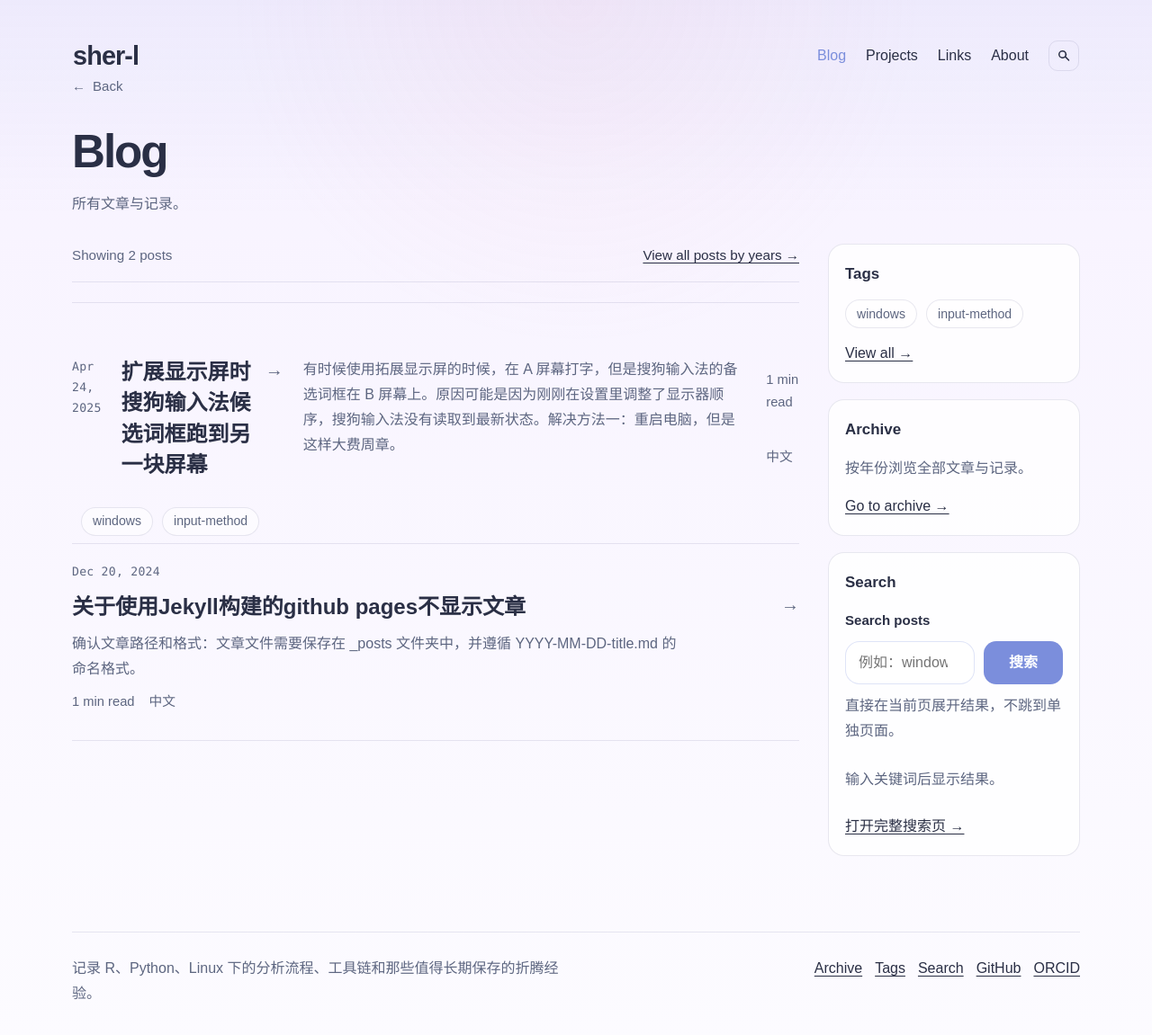
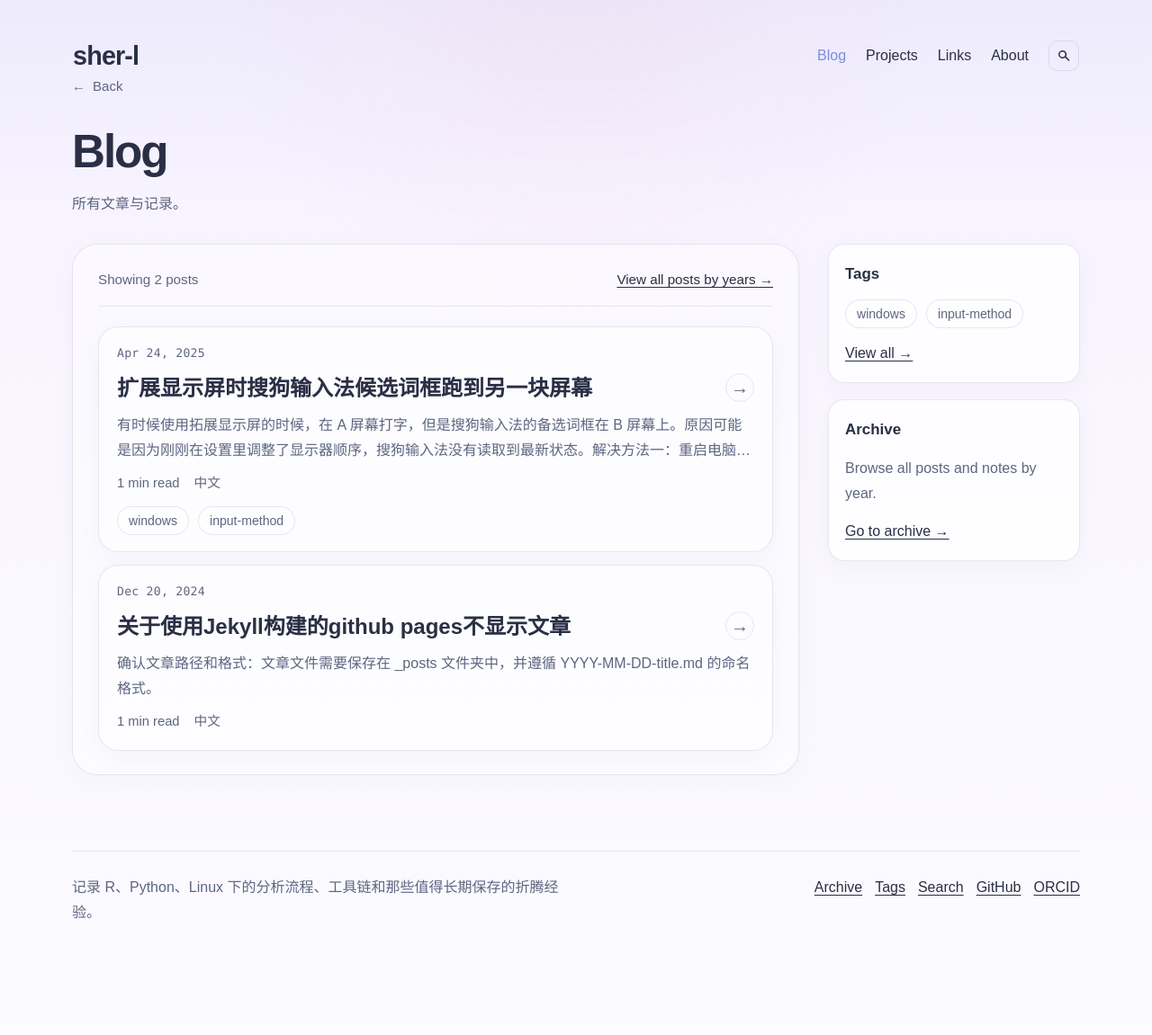
Before and after one commit to sher-l/sher-l.github.io, a Jekyll site: the page built from blog.md, in a window 1280 px wide and 1161 px high. Shown: the top 1151 px of the window at 90% size. Built offline with Jekyll 4.4.1, drawn with Linux system fonts in a browser that asks for light colours.

Commit message:
Align inner pages with home layout

```diff
--- a/_includes/post-list.html
+++ b/_includes/post-list.html
@@ -31,8 +31,8 @@
             {% endif %}
           </div>
           <div class="post-card-side-home">
-            <a class="post-card-jump-home" href="{{ post.url | relative_url }}" aria-label="{{ post.title }}">
-              <span class="post-card-arrow">→</span>
+            <a class="post-card-jump post-card-jump-home" href="{{ post.url | relative_url }}" aria-label="{{ post.title }}">
+              <span class="post-card-arrow">&rarr;</span>
             </a>
             <div class="post-card-stats post-card-stats-home">
               <span>{{ reading_minutes }} min read</span>
@@ -43,27 +43,31 @@
       </article>
     {% else %}
       <article class="post-card">
-        <a class="post-card-link" href="{{ post.url | relative_url }}">
+        <div class="post-card-shell">
           <div class="post-card-main">
             <time class="post-card-date" datetime="{{ post.date | date_to_xmlschema }}">{{ post.date | date: "%b %-d, %Y" }}</time>
-            <div class="post-card-head">
-              <h3>{{ post.title }}</h3>
-              <span class="post-card-arrow">→</span>
+            <div class="post-card-title-row">
+              <a class="post-card-title-link" href="{{ post.url | relative_url }}">
+                <h3>{{ post.title }}</h3>
+              </a>
+              <a class="post-card-jump" href="{{ post.url | relative_url }}" aria-label="{{ post.title }}">
+                <span class="post-card-arrow">&rarr;</span>
+              </a>
             </div>
-            <p>{{ post.excerpt | strip_html | strip_newlines | truncate: 132 }}</p>
+            <p>{{ post.excerpt | strip_html | strip_newlines | truncate: 180 }}</p>
             <div class="post-card-stats">
               <span>{{ reading_minutes }} min read</span>
               <span>中文</span>
             </div>
-            <div class="post-card-meta">
-              {% if post.categories and post.categories != empty %}
+            {% if post.categories and post.categories != empty %}
+              <div class="post-card-meta">
                 {% for category in post.categories %}
                   <a href="{{ '/tags/' | relative_url }}#{{ category | slugify }}"><span>{{ category }}</span></a>
                 {% endfor %}
-              {% endif %}
-            </div>
+              </div>
+            {% endif %}
           </div>
-        </a>
+        </div>
       </article>
     {% endif %}
   {% endfor %}
--- a/_layouts/blog.html
+++ b/_layouts/blog.html
@@ -3,7 +3,7 @@ layout: default
 ---
 
 <section class="collection-shell">
-  <a class="back-link" href="{{ '/' | relative_url }}">Back</a>
+  <a class="back-link" href="{{ '/' | relative_url }}" data-back-link>Back</a>
 
   <header class="collection-head" id="content-header">
     <h1>{{ page.title }}</h1>
@@ -14,37 +14,26 @@ layout: default
 
   <div class="collection-grid">
     <section class="collection-main" id="content">
-      <div class="collection-summary">
-        <span>Showing {{ site.posts | size }} posts</span>
-        <a href="{{ '/archive/' | relative_url }}">View all posts by years →</a>
+      <div class="collection-panel">
+        <div class="collection-summary">
+          <span>Showing {{ site.posts | size }} posts</span>
+          <a href="{{ '/archive/' | relative_url }}">View all posts by years &rarr;</a>
+        </div>
+        {{ content }}
       </div>
-      {{ content }}
     </section>
 
     <aside class="collection-side" id="sidebar">
       <section class="side-block">
         <h2>Tags</h2>
         {% include tag-cloud.html %}
-        <a class="side-more" href="{{ '/tags/' | relative_url }}">View all →</a>
+        <a class="side-more" href="{{ '/tags/' | relative_url }}">View all &rarr;</a>
       </section>
 
       <section class="side-block">
         <h2>Archive</h2>
-        <p>按年份浏览全部文章与记录。</p>
-        <a class="side-utility" href="{{ '/archive/' | relative_url }}">Go to archive →</a>
-      </section>
-
-      <section class="side-block">
-        <h2>Search</h2>
-        {% include search-box.html
-          id="blog-search-input"
-          label="Search posts"
-          placeholder="例如：windows、jekyll、r"
-          hint="直接在当前页展开结果，不跳到单独页面。"
-          live=true
-          limit=4
-          results_compact=true
-          more_label="打开完整搜索页 →" %}
+        <p>Browse all posts and notes by year.</p>
+        <a class="side-utility" href="{{ '/archive/' | relative_url }}">Go to archive &rarr;</a>
       </section>
     </aside>
   </div>
--- a/_layouts/page.html
+++ b/_layouts/page.html
@@ -12,8 +12,9 @@ layout: default
 {% endif %}
 
 <article class="page-shell">
-  <a class="back-link" href="{{ back_url | relative_url }}">Back</a>
+  <a class="back-link" href="{{ back_url | relative_url }}" data-back-link>Back</a>
 
+  <div class="page-panel">
     <header class="page-head">
       <p class="page-eyebrow">{{ page.eyebrow | default: page.title }}</p>
       <h1>{{ page.title }}</h1>
@@ -25,4 +26,5 @@ layout: default
     <div class="page-content">
       {{ content }}
     </div>
+  </div>
 </article>
--- a/assets/css/style.css
+++ b/assets/css/style.css
@@ -339,8 +339,10 @@ img {
 .footer-meta a:focus-visible,
 .tag-cloud a:hover span,
 .tag-cloud a:focus-visible span,
-.post-card-link:hover h3,
-.post-card-link:focus-visible h3,
+.post-card-title-link:hover h3,
+.post-card-title-link:focus-visible h3,
+.post-card-title-link-home:hover h3,
+.post-card-title-link-home:focus-visible h3,
 .post-nav-card:hover strong,
 .post-nav-card:focus-visible strong,
 .toc-link:hover,
@@ -417,12 +419,14 @@ img {
 .side-block,
 .toc-card {
   border-radius: 18px;
+  box-shadow: var(--shadow);
 }
 
 .post-nav-card {
   border: 1px solid var(--line);
   border-radius: 14px;
-  background: transparent;
+  background: rgba(255, 255, 255, 0.42);
+  box-shadow: var(--shadow);
 }
 
 .info-panel {
@@ -504,6 +508,11 @@ img {
   margin-top: 30px;
 }
 
+.page-panel .page-head,
+.article-panel .article-header {
+  margin-top: 0;
+}
+
 .collection-head h1,
 .page-head h1,
 .article-header h1 {
@@ -539,6 +548,21 @@ img {
 .reading-main,
 .page-content {
   min-width: 0;
+}
+
+.collection-panel,
+.page-panel,
+.article-panel {
+  padding: 26px 28px;
+  border: 1px solid var(--line);
+  border-radius: 28px;
+  background: rgba(255, 255, 255, 0.42);
+  box-shadow: var(--shadow);
+}
+
+.page-panel,
+.article-panel {
+  margin-top: 30px;
 }
 
 .collection-summary {
@@ -598,6 +622,12 @@ img {
   font-size: 0.94rem;
   border: 0;
   background: transparent;
+  cursor: pointer;
+}
+
+.back-link:hover,
+.back-link:focus-visible {
+  color: var(--accent);
 }
 
 .back-link::before {
@@ -831,28 +861,29 @@ img {
 .post-card-list {
   display: flex;
   flex-direction: column;
-  gap: 0;
-  border-top: 1px solid var(--line);
+  gap: 14px;
+  border-top: 0;
 }
 
 .post-card {
-  border-bottom: 1px solid var(--line);
+  border-bottom: 0;
 }
 
-.post-card-link {
+.post-card-shell {
   display: flex;
-  justify-content: space-between;
   gap: 22px;
-  padding: 20px 0;
-  border: 0;
-  border-radius: 0;
-  background: transparent;
-  transition: color 0.2s ease;
+  padding: 18px 20px;
+  border: 1px solid var(--line);
+  border-radius: 22px;
+  background: rgba(255, 255, 255, 0.46);
+  box-shadow: var(--shadow);
+  transition: border-color 0.2s ease, background 0.2s ease, color 0.2s ease;
 }
 
-.post-card-link:hover,
-.post-card-link:focus-visible {
-  background: transparent;
+.post-card-shell:hover,
+.post-card-shell:focus-within {
+  border-color: var(--line-strong);
+  background: rgba(255, 255, 255, 0.58);
 }
 
 .post-card-list-home {
@@ -889,8 +920,12 @@ img {
   gap: 10px;
 }
 
+.post-card-title-link:hover h3,
+.post-card-title-link:focus-visible h3,
 .post-card-title-link-home:hover h3,
 .post-card-title-link-home:focus-visible h3,
+.post-card-jump:hover,
+.post-card-jump:focus-visible,
 .post-card-jump-home:hover,
 .post-card-jump-home:focus-visible {
   color: var(--accent);
@@ -923,16 +958,6 @@ img {
   gap: 12px;
 }
 
-.post-card-jump-home {
-  display: inline-flex;
-  align-items: center;
-  justify-content: center;
-  width: 32px;
-  height: 32px;
-  border: 1px solid var(--line);
-  border-radius: 999px;
-}
-
 .post-card-stats-home {
   justify-self: end;
   flex-direction: column;
@@ -950,6 +975,7 @@ img {
 }
 
 .home-sections > .section-row,
+.post-card-shell,
 .post-card-home-shell {
   box-shadow: var(--shadow);
 }
@@ -985,28 +1011,42 @@ img {
   gap: 10px;
 }
 
+.post-card-title-row {
+  display: flex;
+  align-items: flex-start;
+  justify-content: space-between;
+  gap: 16px;
+}
+
+.post-card-title-link {
+  min-width: 0;
+  flex: 1;
+}
+
 .post-card-date {
   font-size: 0.82rem;
   font-family: ui-monospace, SFMono-Regular, Consolas, monospace;
   letter-spacing: 0.02em;
 }
 
-.post-card-head {
-  display: flex;
-  align-items: start;
-  justify-content: space-between;
-  gap: 16px;
-}
-
 .post-card h3 {
+  margin: 0;
   font-size: clamp(1.2rem, 2.1vw, 1.5rem);
   line-height: 1.42;
+  overflow: hidden;
+  display: -webkit-box;
+  -webkit-box-orient: vertical;
+  -webkit-line-clamp: 2;
 }
 
 .post-card p {
   margin: 0;
   color: var(--ink-muted);
-  max-width: 42rem;
+  max-width: none;
+  overflow: hidden;
+  display: -webkit-box;
+  -webkit-box-orient: vertical;
+  -webkit-line-clamp: 2;
 }
 
 .post-card-arrow {
@@ -1014,7 +1054,17 @@ img {
   color: var(--ink-muted);
   font-size: 1.25rem;
   line-height: 1;
-  padding-top: 4px;
+}
+
+.post-card-jump,
+.post-card-jump-home {
+  display: inline-flex;
+  align-items: center;
+  justify-content: center;
+  width: 32px;
+  height: 32px;
+  border: 1px solid var(--line);
+  border-radius: 999px;
 }
 
 .post-card-stats,
@@ -1028,6 +1078,10 @@ img {
 
 .post-card-stats {
   color: var(--ink-muted);
+}
+
+.post-card-meta {
+  padding-top: 2px;
 }
 
 .article-meta-line {
@@ -1045,7 +1099,7 @@ img {
 }
 
 .post-body {
-  margin-top: 34px;
+  margin-top: 28px;
   font-size: 1.05rem;
   line-height: 1.92;
 }
@@ -1292,8 +1346,7 @@ img {
     grid-template-columns: 1fr;
   }
 
-  .post-card-link,
-  .post-card-head {
+  .post-card-title-row {
     flex-direction: column;
   }
 
--- a/assets/js/site-header.js
+++ b/assets/js/site-header.js
@@ -1,4 +1,21 @@
 document.addEventListener("DOMContentLoaded", () => {
+  const backLinks = Array.from(document.querySelectorAll("[data-back-link]"));
+  backLinks.forEach((link) => {
+    link.addEventListener("click", (event) => {
+      if (window.history.length <= 1 || !document.referrer) return;
+
+      try {
+        const referrer = new URL(document.referrer, window.location.href);
+        if (referrer.origin !== window.location.origin) return;
+      } catch {
+        return;
+      }
+
+      event.preventDefault();
+      window.history.back();
+    });
+  });
+
   const header = document.querySelector("[data-site-header]");
   if (!header) return;
 
```
Also changed, not shown: _layouts/post.html (+5 -3 lines). Lines whose indentation alone changed are shown as unchanged.
